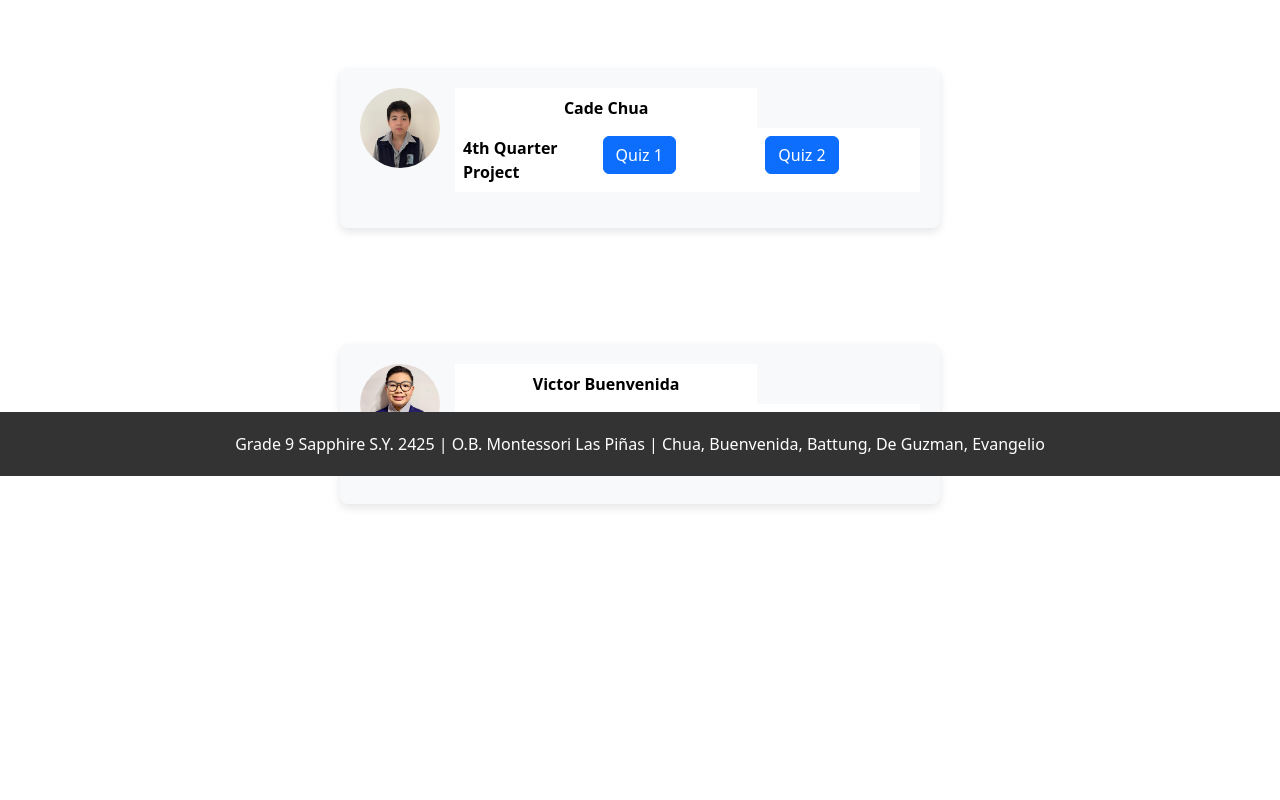
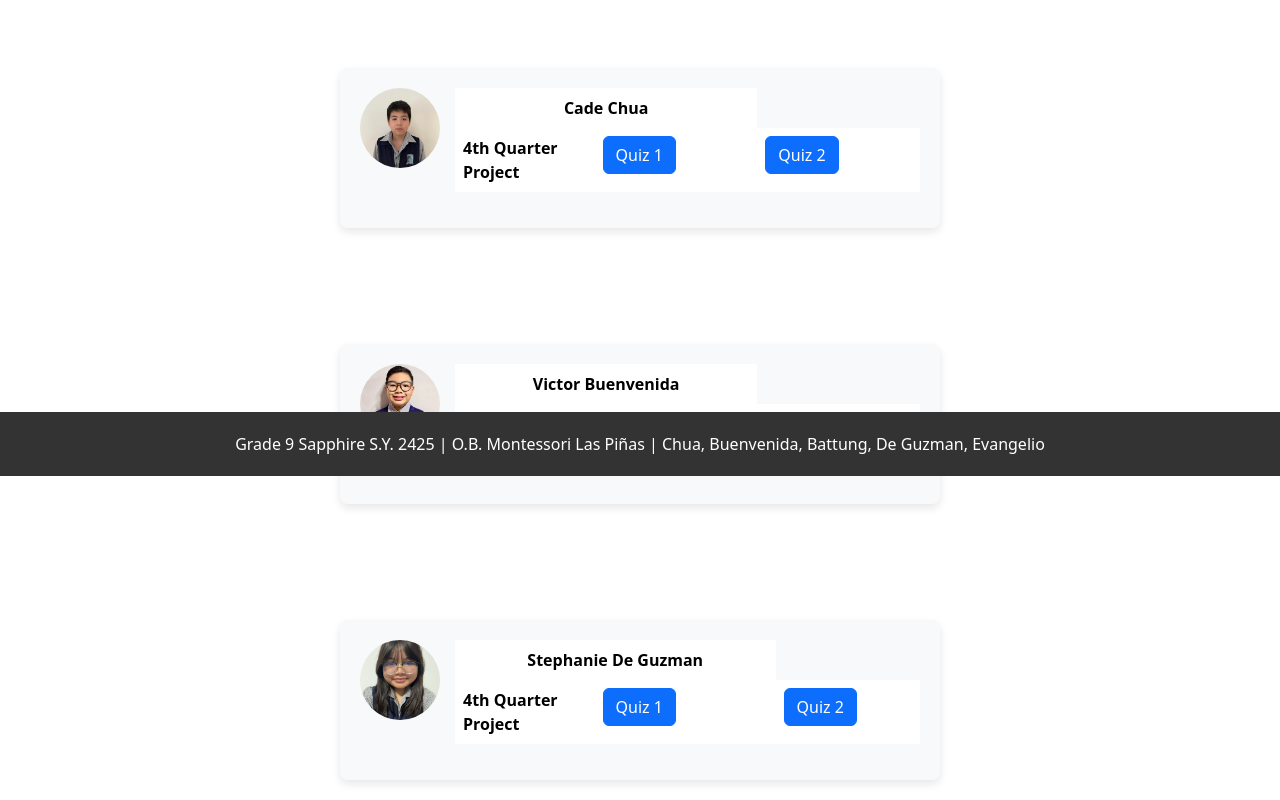
Before and after one commit to RADical02/LP_ICT9Sapphire_Q4Project_GroupNumber-2_Chua-Buenvenida-Battung-De-Guzman-Evangelio, a plain HTML site: page page5.html in a window 1280 px wide. Shown: the part 324-1124 px from the top of the page. Before the commit the page ends 848 px from the top, so only its background shows below. Drawn offline with nearby package versions, Linux system fonts and the light colour scheme.

Commit message:
Update page5.html

```diff
--- a/page5.html
+++ b/page5.html
@@ -144,6 +144,30 @@
     </div>
 <div>
 
+        <div class="container mt-5 pt-5">
+        <div class="profile d-flex align-items-left">
+            <img src="rad.jpg" alt="profile picture">
+            <div class="prof">
+                <table class="table table-borderless">
+                    <thead>
+                        <tr>
+                            <th colspan="2" class="text-center">Stephanie De Guzman</th>
+                        </tr>
+                    </thead>
+                    <tbody>
+                        <tr>
+                            <th scope="row">4th Quarter Project</th>
+                            <td><button class="btn btn-primary mb-2" onclick="window.open('https://deguzmansg.github.io/Las-Pinas_ICT9Szpphire_Q4Quiz1_De-Guzman_Stephanie-Gaile/', '_blank');">Quiz 1</button></td>
+                            <td><button class="btn btn-primary mb-2" onclick="window.open('https://deguzmansg.github.io/Las-Pinas_ICT9Sapphire_Q4Quiz2_De-Guzman_Stephanie/', '_blank');">Quiz 2</button></td>
+                        </tr>
+                        </tr>
+                    </tbody>
+                </table>
+                </div>
+            </div>
+        </div>
+    </div>
+<div>
 
 
     <footer class="footer">
```
